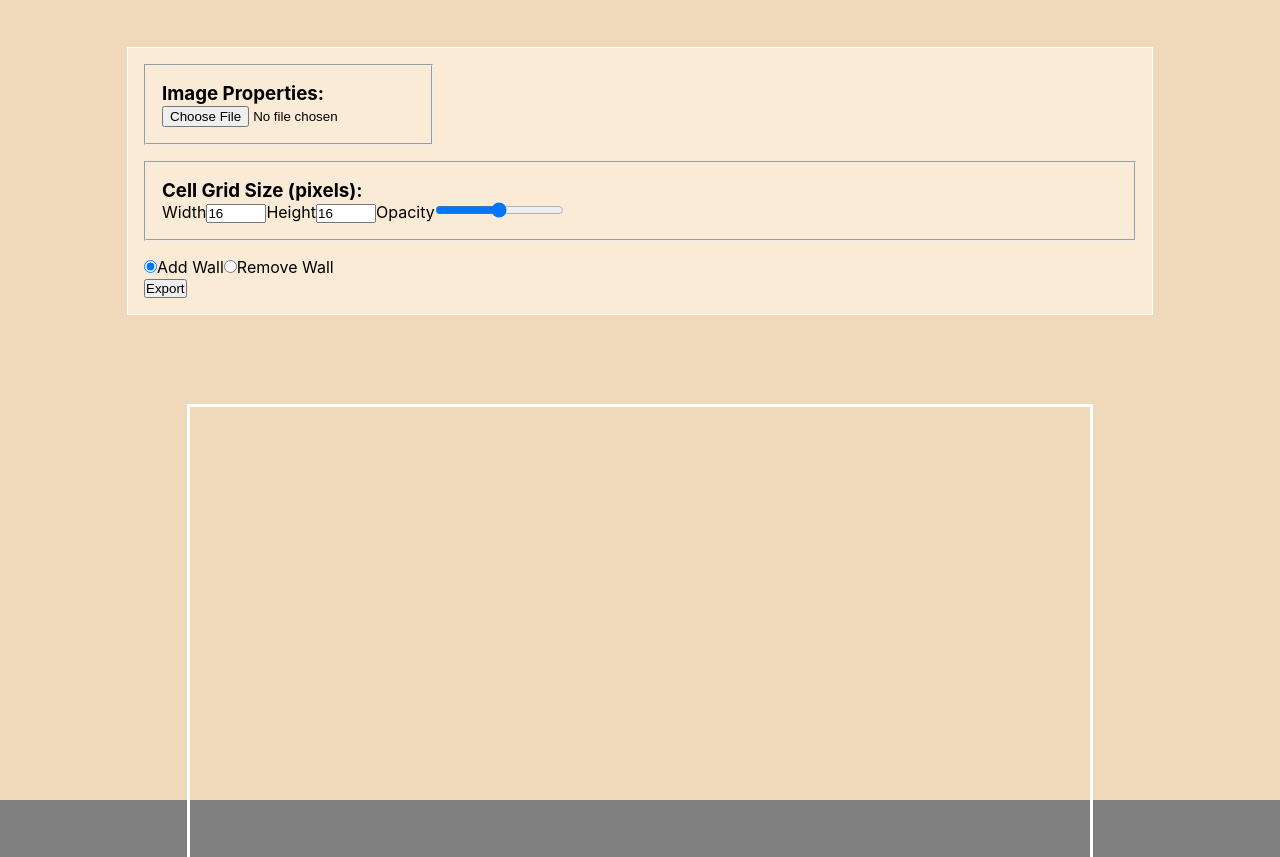
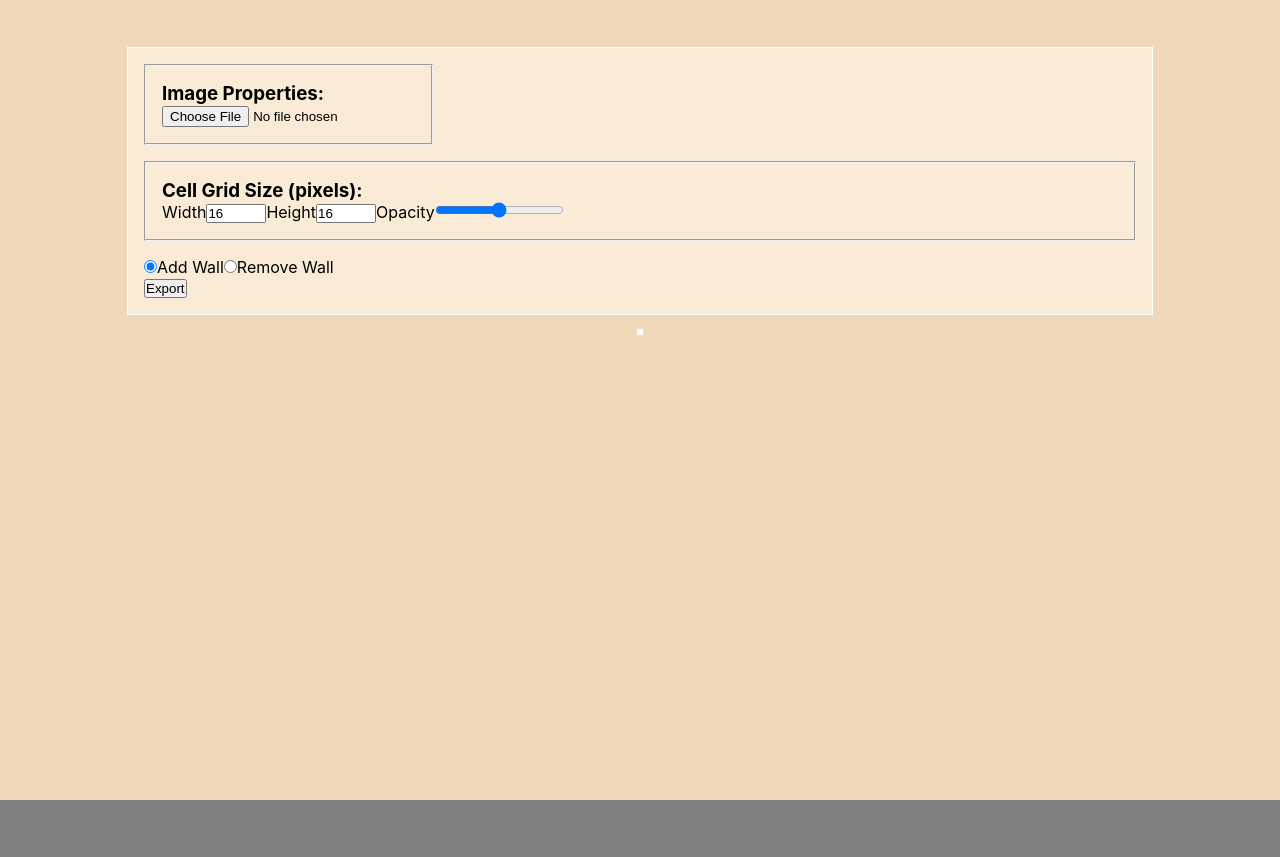
Before and after one commit to josephhailu/pizza-legends, a React (Create React App) app: page / in a window 1280 px wide. After the commit the page ends 800 px from the top, so only its background shows below. Built offline with nearby package versions, Linux system fonts and the light colour scheme.

Commit message:
image loading and grid drawing

```diff
--- a/src/App.tsx
+++ b/src/App.tsx
@@ -12,24 +12,19 @@ function App() {
     cellSize: { width: 16, height: 16 },
     opacity: 0.5,
     walls: {},
-    mapImage: new Image(),
-    mapImageSrc: "",
   });
 
-  React.useEffect(() => {
-    appState.mapImage.onload = () => {
-      console.log("loaded new image");
-
+  const [mapImage, setMapImage] = React.useState(new Image());
+  mapImage.onload = () => {
     setAppState((prevState) => {
       return {
         ...prevState,
         isImageLoaded: true,
-          imageProperties: `Width :  ${appState.mapImage.width}px Height: ${appState.mapImage.height}px`,
+        imageProperties: `Width :  ${mapImage.width}px Height: ${mapImage.height}px`,
         walls: {},
       };
     });
   };
-  }, [appState.mapImageSrc]);
 
   const handleFileOnChange = (e: React.ChangeEvent<HTMLInputElement>) => {
     const selectedFile = e.target.files![0];
@@ -37,12 +32,7 @@ function App() {
     reader.readAsDataURL(selectedFile);
 
     reader.onload = (_event) => {
-      setAppState((prevState) => {
-        return {
-          ...prevState,
-          mapImageSrc: reader.result as string,
-        };
-      });
+      mapImage.src = reader.result as string;
     };
   };
 
@@ -128,7 +118,11 @@ function App() {
         <div className="info">
           <p id="message">{appState.mouseEventDetails}</p>
         </div>
-        <Canvases mapImage={appState.mapImage} />
+        <Canvases
+          mapImage={mapImage}
+          walls={appState.walls}
+          cellSize={appState.cellSize}
+        />
       </div>
     </div>
   );
@@ -264,30 +258,88 @@ const ExportJSON = ({
 
 const Canvases = ({
   mapImage,
+  walls,
+  cellSize,
 }: {
   mapImage: HTMLImageElement;
+  cellSize: { width: number; height: number };
+  walls: any;
 }): JSX.Element => {
-  const mapCanvas = React.useRef<HTMLCanvasElement>(null);
-  const cellCanvas = React.useRef<HTMLCanvasElement>(null);
-  const collisionCanvas = React.useRef<HTMLCanvasElement>(null);
+  const canvases = {
+    mapCanvas: React.useRef<HTMLCanvasElement>(null),
+    gridCanvas: React.useRef<HTMLCanvasElement>(null),
+    collisionCanvas: React.useRef<HTMLCanvasElement>(null),
+  };
 
   React.useEffect(() => {
-    //when we get a new image rerender canvases
-    drawMap();
-  }, [mapImage]);
+    //set canvas dimensions
+    Object.values(canvases).forEach((c) => {
+      c.current!.width = mapImage.width;
+      c.current!.height = mapImage.height;
+    });
 
-  const drawMap = () => {
-    const mapCtx = mapCanvas.current!.getContext("2d")!;
+    draw();
+  }, [mapImage.src]);
 
-    mapCtx.clearRect(0, 0, mapCanvas.current!.width, mapCanvas.current!.height);
+  React.useEffect(() => {
+    drawGridLayer();
+  }, [cellSize]);
+
+  React.useEffect(() => {
+    drawCollisionLayer();
+  }, [walls]);
+
+  const drawMapLayer = () => {
+    const mapCtx = canvases.mapCanvas.current!.getContext("2d")!;
+
+    mapCtx.clearRect(
+      0,
+      0,
+      canvases.mapCanvas.current!.width,
+      canvases.mapCanvas.current!.height
+    );
     mapCtx.drawImage(mapImage, 0, 0);
+  };
+
+  const drawGridLayer = () => {
+    const cellGridCtx = canvases.gridCanvas.current!.getContext("2d")!;
+    const width = canvases.mapCanvas.current!.width;
+    const height = canvases.mapCanvas.current!.height;
+    cellGridCtx.clearRect(0, 0, width, height);
+
+    // draw vertical grid lines
+    cellGridCtx.fillStyle = "blue";
+    for (let index = 1; index <= width / cellSize.width; index++) {
+      cellGridCtx.fillRect(index * cellSize.width, 0, 0.5, height);
+    }
+
+    // draw horizontal grid lines
+    cellGridCtx.fillStyle = "orange";
+    for (let index = 1; index <= height / cellSize.height; index++) {
+      cellGridCtx.fillRect(0, index * cellSize.height, width, 0.5);
+    }
+  };
+
+  const drawCollisionLayer = () => {};
+
+  const draw = (
+    callback: () => void = () => {
+      drawMapLayer();
+      drawGridLayer();
+      drawCollisionLayer();
+    }
+  ) => {
+    callback();
   };
 
   return (
     <div className="canvases">
-      <canvas className="tilemap-canvas" ref={mapCanvas}></canvas>
-      <canvas className="cell-grid-canvas" ref={cellCanvas}></canvas>
-      <canvas className="collision-canvas" ref={collisionCanvas}></canvas>
+      <canvas className="tilemap-canvas" ref={canvases.mapCanvas}></canvas>
+      <canvas className="cell-grid-canvas" ref={canvases.gridCanvas}></canvas>
+      <canvas
+        className="collision-canvas"
+        ref={canvases.collisionCanvas}
+      ></canvas>
     </div>
   );
 };
```
Lines whose indentation alone changed are shown as unchanged.
